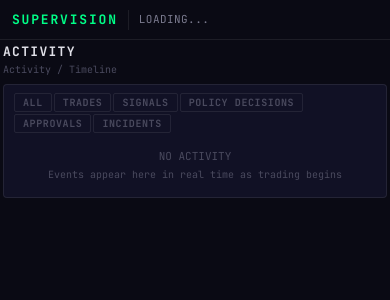
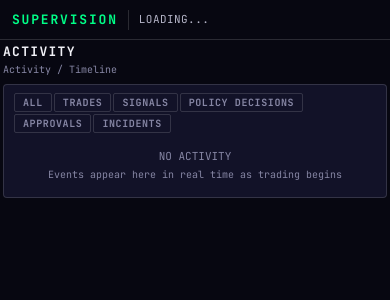
Before and after one commit to ascollins/agentic-trading, a Python web app: template src/agentic_trading/ui/templates/activity.html in a window 390 px wide. Shown: the top 300 px of the page. Run offline with Jinja, Linux system fonts and the light colour scheme; the template is opened without the code that fills it, so the values that code supplies are empty; some libraries are stand-ins or nearby versions.

Commit message:
Add equity curve time range selector and improve UI theme
- Add 4H/8H/1D/1W filter buttons to equity curve with range-aware API
- Increase snapshot retention from 8h to 7 days for longer time ranges
- Use responsive container for Chart.js canvas (proper resize behavior)
- Improve theme contrast: brighter text, visible borders, row hover highlights
- Add focus-visible outlines and chart CSS tokens

Co-Authored-By: Claude Opus 4.6 <noreply@anthropic.com>

```diff
--- a/src/agentic_trading/ui/static/css/theme.css
+++ b/src/agentic_trading/ui/static/css/theme.css
@@ -15,30 +15,35 @@
 
 :root {
   /* Surfaces — deep indigo-black */
-  --bg-primary: #0a0a14;
-  --bg-secondary: #0e0e1a;
-  --bg-card: #111125;
-  --bg-card-hover: #161630;
-  --bg-elevated: #1a1a2e;
+  --bg-primary: #070711;
+  --bg-secondary: #0c0c19;
+  --bg-card: #121228;
+  --bg-card-hover: #181833;
+  --bg-elevated: #1e1e3a;
   --bg-input: #0a0a14;
 
   /* Borders */
-  --border-subtle: rgba(255, 255, 255, 0.04);
-  --border-card: rgba(255, 255, 255, 0.08);
-  --border-interactive: rgba(0, 255, 136, 0.3);
+  --border-subtle: rgba(255, 255, 255, 0.08);
+  --border-card: rgba(255, 255, 255, 0.14);
+  --border-interactive: rgba(34, 230, 230, 0.45);
 
   /* Text */
-  --text-primary: #e0e0e8;
-  --text-secondary: #7a7a8e;
-  --text-muted: #4a4a5e;
-  --text-inverse: #0a0a14;
+  --text-primary: #f1f1f7;
+  --text-secondary: #b4b4c7;
+  --text-muted: #8686a4;
+  --text-inverse: #070711;
 
   /* Accent */
   --accent-primary: #00ff88;
-  --accent-primary-dim: rgba(0, 255, 136, 0.10);
-  --accent-cyan: #00d2d3;
-  --accent-cyan-dim: rgba(0, 210, 211, 0.12);
-  --accent-blue: #3b82f6;
+  --accent-primary-dim: rgba(0, 255, 136, 0.12);
+  --accent-cyan: #22e6e6;
+  --accent-cyan-dim: rgba(34, 230, 230, 0.14);
+  --accent-blue: #4ea1ff;
+
+  /* Chart tokens */
+  --chart-grid: rgba(255,255,255,0.10);
+  --chart-axis: rgba(255,255,255,0.18);
+  --chart-label: rgba(241,241,247,0.75);
 
   /* Semantic */
   --color-positive: #00ff88;
```
Also changed, not shown: other parts of src/agentic_trading/ui/static/css/theme.css (+24 -7 lines), src/agentic_trading/ui/app.py (+52 -13 lines), src/agentic_trading/ui/templates/home.html (+40 -6 lines).
